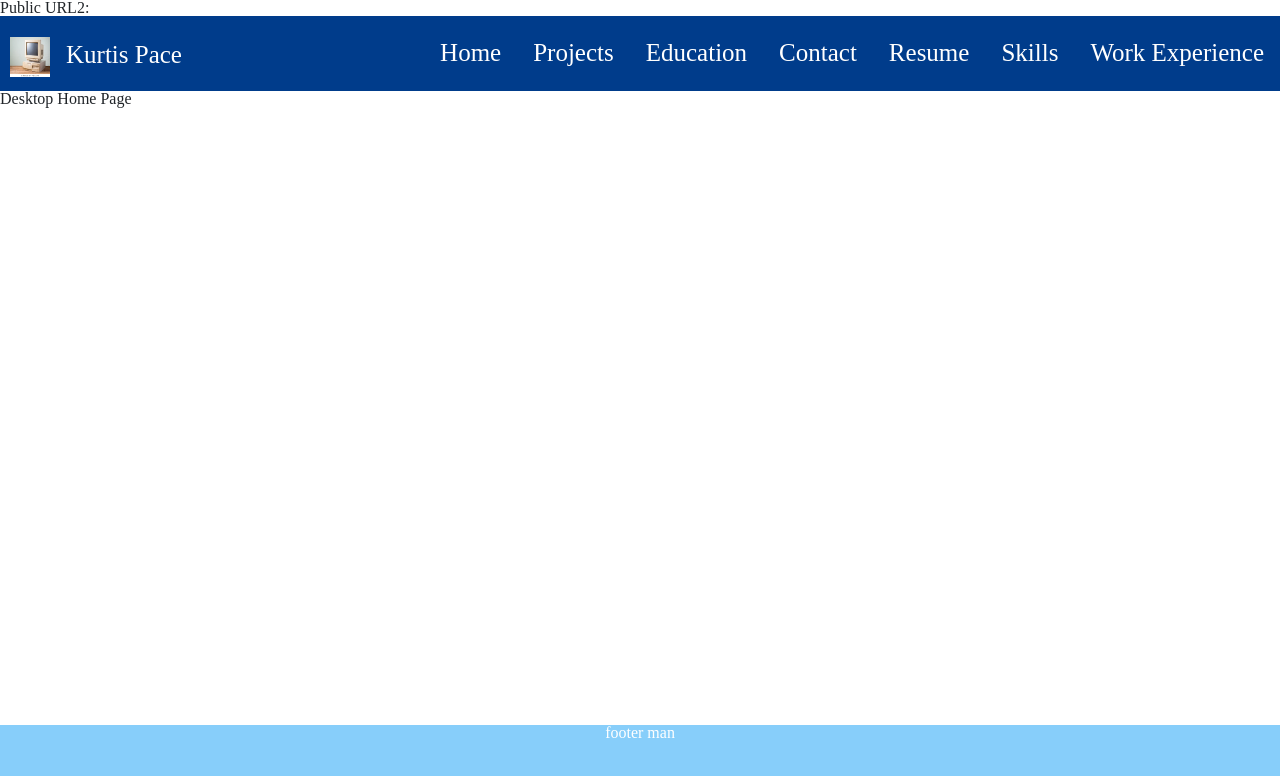
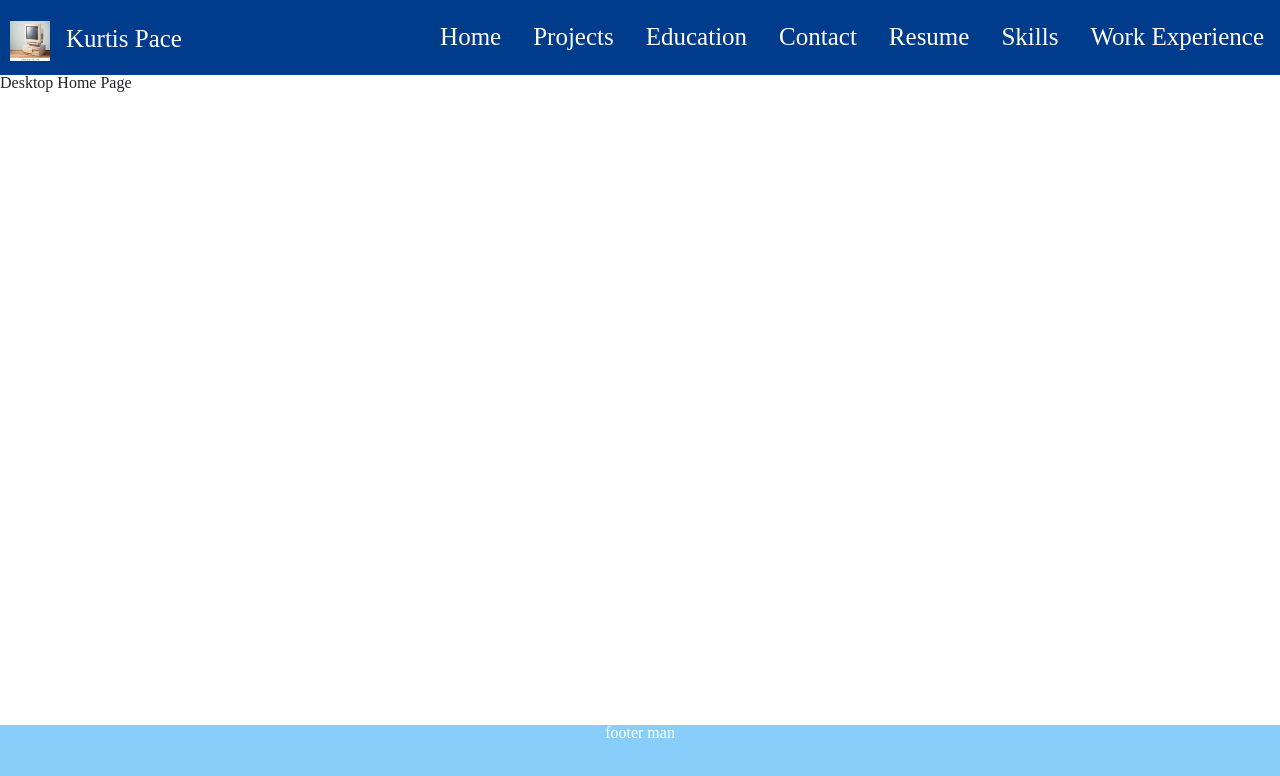
Before and after one commit to kurtisp2019/KurtisPacePortfolio, a React (Create React App) app in the folder client/: page / in a window 1280 px wide. Shown: the top 776 px of the page. Built offline with nearby package versions, Linux system fonts and the light colour scheme.

Commit message:
removed the p element from the index

```diff
--- a/client/src/index.js
+++ b/client/src/index.js
@@ -7,7 +7,6 @@ import { HashRouter } from "react-router-dom"
 
 ReactDOM.render(
     <HashRouter basename="/KurtisPacePortfolio/">
-        <p>Public URL2: {process.env.PUBLIC_URL}</p>
             <App/>
     </HashRouter>,
     document.getElementById('root'));
```
Also changed, not shown: 8 other files (tests, documents, lock files or other folders).
